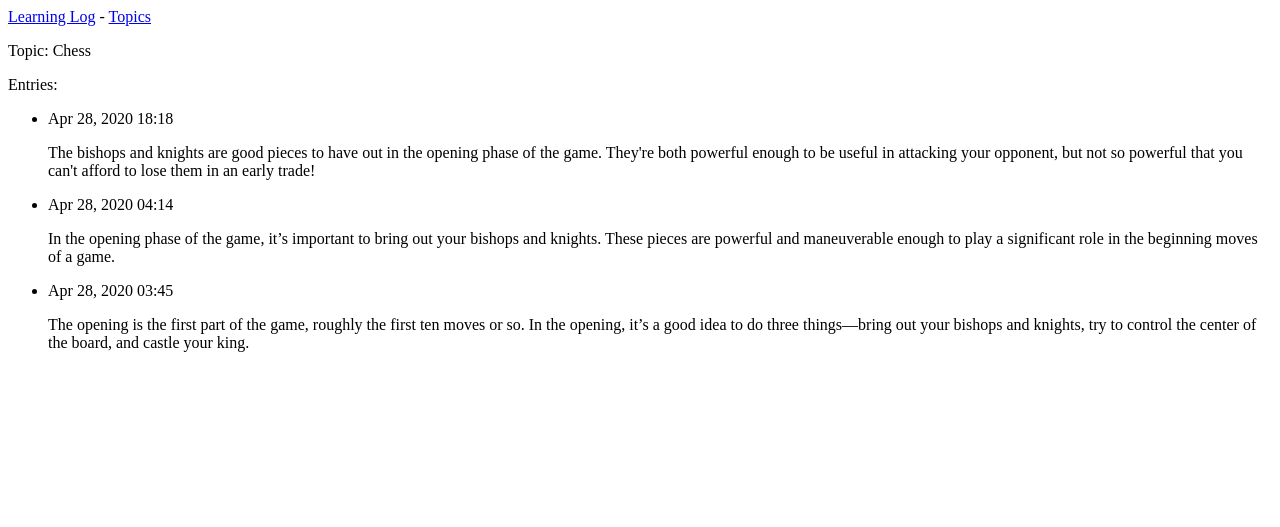
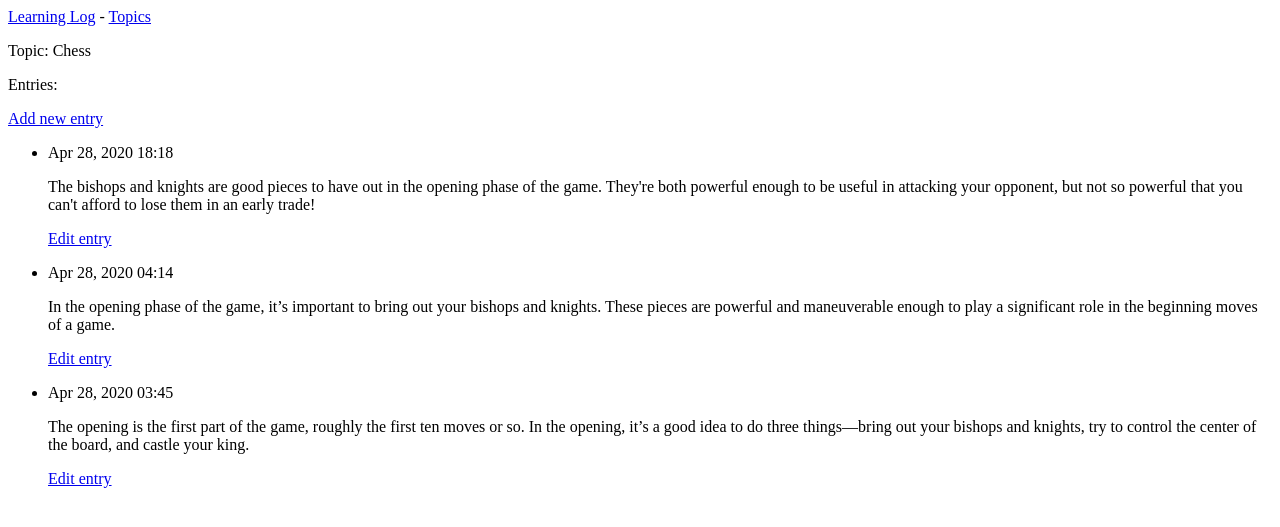
Before and after one commit to Mbailey887/Django, a Django app: page /topics/1/ in a window 1280 px wide. Shown: the top 527 px of the page. Run offline with Django 3.2, Linux system fonts and the light colour scheme; data comes from the database, SQL or seed files in the repository; both versions use the stored data as it was after the commit.

Commit message:
Add new entries and edit entries

```diff
--- a/learning_logs/templates/learning_logs/topic.html
+++ b/learning_logs/templates/learning_logs/topic.html
@@ -5,11 +5,17 @@
   <p>Topic: {{ topic }}</p>
 
   <p>Entries:</p>
+  <p>
+    <a href="{% url 'learning_logs:new_entry' topic.id %}">Add new entry</a>
+  </p>
   <ul>
   {% for entry in entries %}
     <li>
       <p>{{ entry.date_added|date:'M d, Y H:i' }} </p>
       <p>{{ entry.text|linebreaks }}</p>
+      <p>
+        <a href="{% url 'learning_logs:edit_entry' entry.id %}">Edit entry</a>
+      </p>
     </li>
   {% empty %}
     <li>There are no entries for this topic yet.</li>
--- a/learning_logs/urls.py
+++ b/learning_logs/urls.py
@@ -23,4 +23,8 @@ urlpatterns = [
     path('topics/<int:topic_id>/', views.topic, name='topic'),
     # Page for adding a new topic
     path('new_topic/', views.new_topic, name='new_topic'),
+    # Page for adding a new entry
+    path('new_entry/<int:topic_id>/', views.new_entry, name='new_entry'),
+    # Page for editing an entry
+    path('edit_entry/<int:entry_id>/', views.edit_entry, name='edit_entry'),
 ]
--- a/learning_logs/views.py
+++ b/learning_logs/views.py
@@ -1,7 +1,7 @@
 from django.shortcuts import render, redirect
 
-from .models import Topic
-from .forms import TopicForm
+from .models import Topic, Entry
+from .forms import TopicForm, EntryForm
 
 # Create your views here.
 
@@ -49,3 +49,41 @@ def new_topic(request):
     # Display a blank or invalid form.
     context = {'form': form}
     return render(request, 'learning_logs/new_topic.html', context)
+
+def new_entry(request, topic_id):
+    """Add a new entry for a particular topic."""
+    topic = Topic.objects.get(id=topic_id)
+
+    if request.method != 'POST':
+        # No data submitted; create a blank form.
+        form = EntryForm()
+    else:
+        # POST data submitted; process data.
+        form = EntryForm(data=request.POST)
+        if form.is_valid():
+            new_entry = form.save(commit=False)
+            new_entry.topic = topic
+            new_entry.save()
+            return redirect('learning_logs:topic', topic_id=topic_id)
+
+    # Display a blank or invalid form.
+    context = {'topic': topic, 'form': form}
+    return render(request, 'learning_logs/new_entry.html', context)
+
+def edit_entry(request, entry_id):
+    """Edit an existing entry."""
+    entry = Entry.objects.get(id=entry_id)
+    topic = entry.topic
+
+    if request.method != 'POST':
+        # Initial request; pre-fil form with the current entry.
+        form = EntryForm(instance=entry)
+    else:
+        # POST data submitted; process data.
+        form = EntryForm(instance=entry, data=request.POST)
+        if form.is_valid():
+            form.save()
+            return redirect('learning_logs:topic', topic_id=topic.id)
+
+    context = {'entry': entry, 'topic': topic, 'form': form}
+    return render(request, 'learning_logs/edit_entry.html', context)
```
Also changed, not shown: learning_logs/forms.py (+8 -1 lines), learning_logs/templates/learning_logs/edit_entry.html (added, +15 -0 lines), learning_logs/templates/learning_logs/new_entry.html (added, +14 -0 lines), db.sqlite3.
